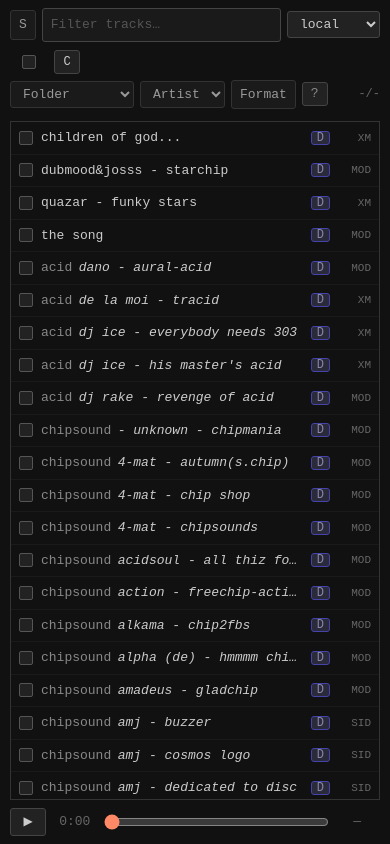
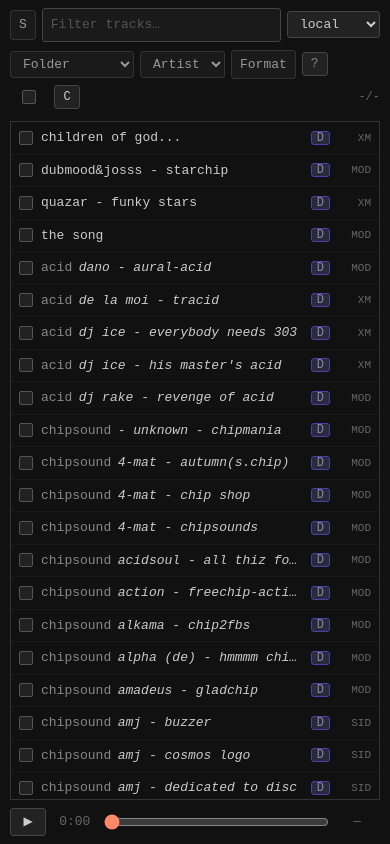
Before and after one commit to mike-seger/retro-tracker-players, a plain HTML site: page index.html in a window 390 px wide. Drawn offline with nearby package versions, Linux system fonts and the light colour scheme; no server answers.

Commit message:
compact layout fixes: hide Z on mobile, refine controls above checkbox row

```diff
--- a/style.css
+++ b/style.css
@@ -318,6 +318,7 @@ body.mode-modland {
   #player { padding: 8px 10px max(env(safe-area-inset-bottom), 8px) 10px; }
   #info { display: none; }
   #ml-random, #btn-zip { display: none !important; }
+  #refine-inline { order: -1; width: 100%; }
   #filter-row { margin-bottom: 8px; gap: 6px; }
   #filter { padding: 6px 8px; }
   #filter-count { display: none; }
```
